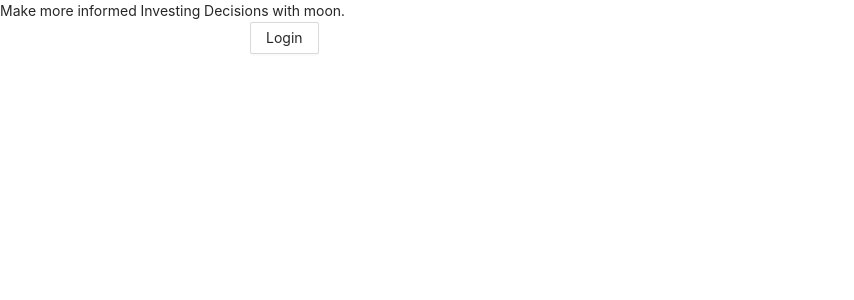
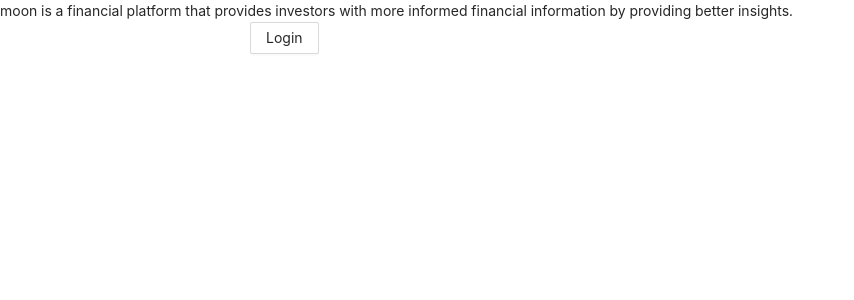
Before and after one commit to shawnkeqin/moon, a React (Create React App) app: page /cryptocurrencies in a window 1280 px wide. Shown: the top 300 px of the page, without its empty margins (0-854 px from the left). Built offline with nearby package versions, Linux system fonts and the light colour scheme.

Commit message:
change premuim feature

```diff
--- a/src/App.js
+++ b/src/App.js
@@ -32,7 +32,8 @@ const App = () => {
     <div>
       {!isAuthenticated && (
         <div>
-          Make more informed Investing Decisions with moon.
+          moon is a financial platform that provides investors with more
+          informed financial information by providing better insights.
           <div style={buttonsStyle}>
             <LoginButton />
           </div>
--- a/src/components/Navbar.jsx
+++ b/src/components/Navbar.jsx
@@ -13,7 +13,7 @@ import {
   EyeOutlined,
   DollarOutlined,
   HeartTwoTone,
-  UserOutlined
+  UserOutlined,
 } from "@ant-design/icons";
 import { useAuth0 } from "@auth0/auth0-react";
 import icon from "../images/moon.png";
@@ -30,9 +30,8 @@ const buttonStyle = {
 
 const nameStyle = {
   marginTop: "10px",
-  marginLeft: "10px"
-}
-
+  marginLeft: "10px",
+};
 
 const Navbar = () => {
   const [activeMenu, setActiveMenu] = useState(true);
@@ -71,7 +70,6 @@ const Navbar = () => {
 
   return (
     <div className="nav-container">
-
       <div className="logo-container">
         <div style={titleStyle}>
           <Link to="/">
@@ -88,7 +86,6 @@ const Navbar = () => {
       </div>
       {activeMenu && (
         <Menu theme="light">
-
           <Menu.Item icon={<HomeOutlined />}>
             <Link to="/">Home</Link>
           </Menu.Item>
@@ -102,7 +99,16 @@ const Navbar = () => {
             <Link to="/news">Crypto News</Link>
           </Menu.Item>
           <Menu.Item icon={<StockOutlined />}>
-            <Link to="/stocks">WSB Stocks</Link>
+            <Link to="/stocks">WSB Stocks Insights</Link>
+            <Button style={buttonStyle} type="primary" onClick={showModal}>
+              Premuim
+            </Button>
+            <Modal
+              title="Basic Modal"
+              visible={isModalVisible}
+              onOk={handleOk}
+              onCancel={handleCancel}
+            ></Modal>
           </Menu.Item>
           {/* <Menu.Item icon={<FileDoneOutlined />}>
             <Link to="/options">Options</Link>
@@ -136,23 +142,17 @@ const Navbar = () => {
           </Menu.Item>
           <Menu.Item icon={<CalendarOutlined />}>
             <Link to="/schedule">Schedule</Link>
-            <Button style={buttonStyle} type="primary" onClick={showModal}>
-              Premuim
-            </Button>
-            <Modal
-              title="Basic Modal"
-              visible={isModalVisible}
-              onOk={handleOk}
-              onCancel={handleCancel}
-            ></Modal>
           </Menu.Item>
         </Menu>
       )}
-              <div style={nameStyle}>
-                Logged in as:
-           <Avatar src="https://joeschmoe.io/api/v1/random" style={{ width: 45 }}/>
-         {user.name} <HeartTwoTone />
-          </div>
+      <div style={nameStyle}>
+        Logged in as:
+        <Avatar
+          src="https://joeschmoe.io/api/v1/random"
+          style={{ width: 45 }}
+        />
+        {user.name} <HeartTwoTone />
+      </div>
     </div>
   );
 };
```
